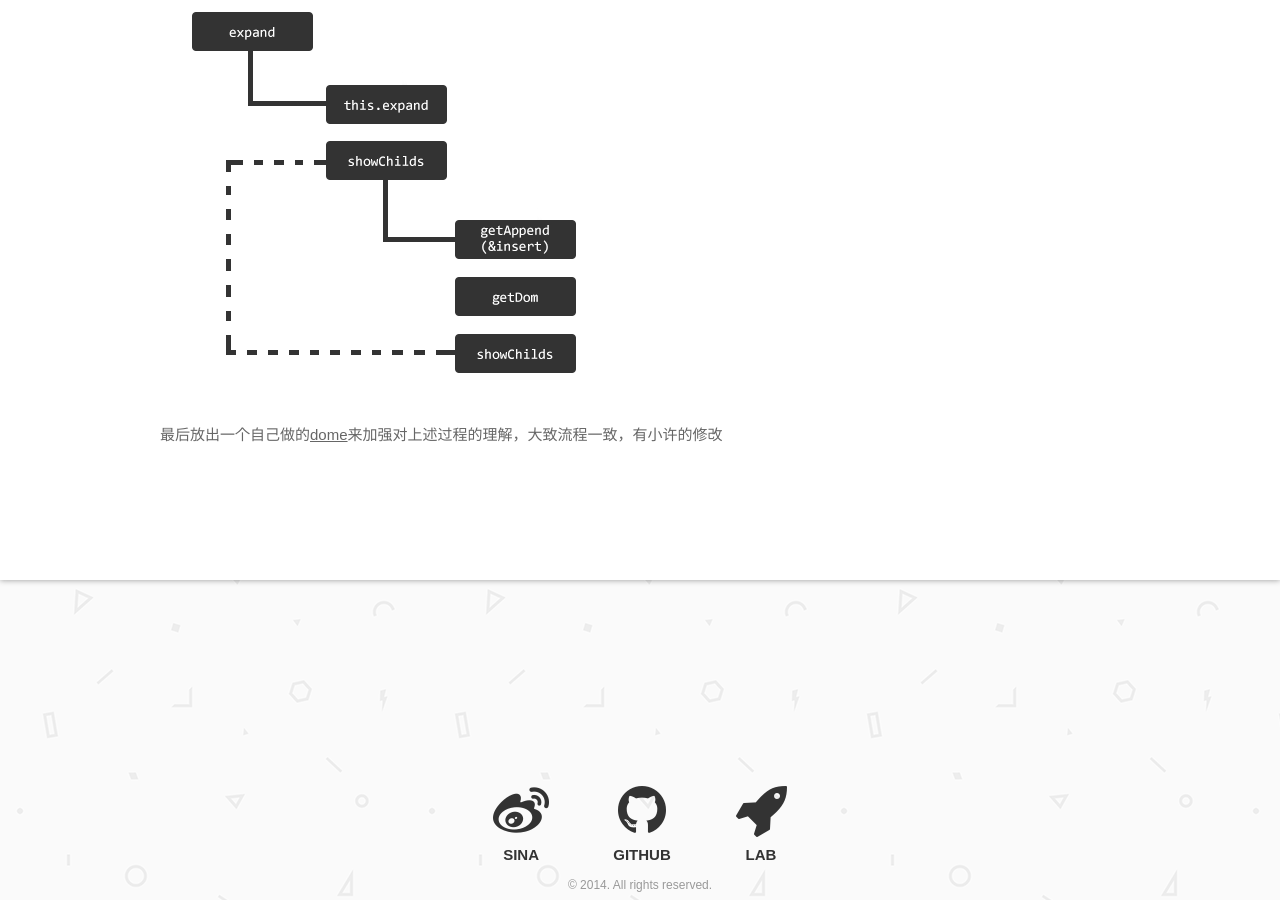
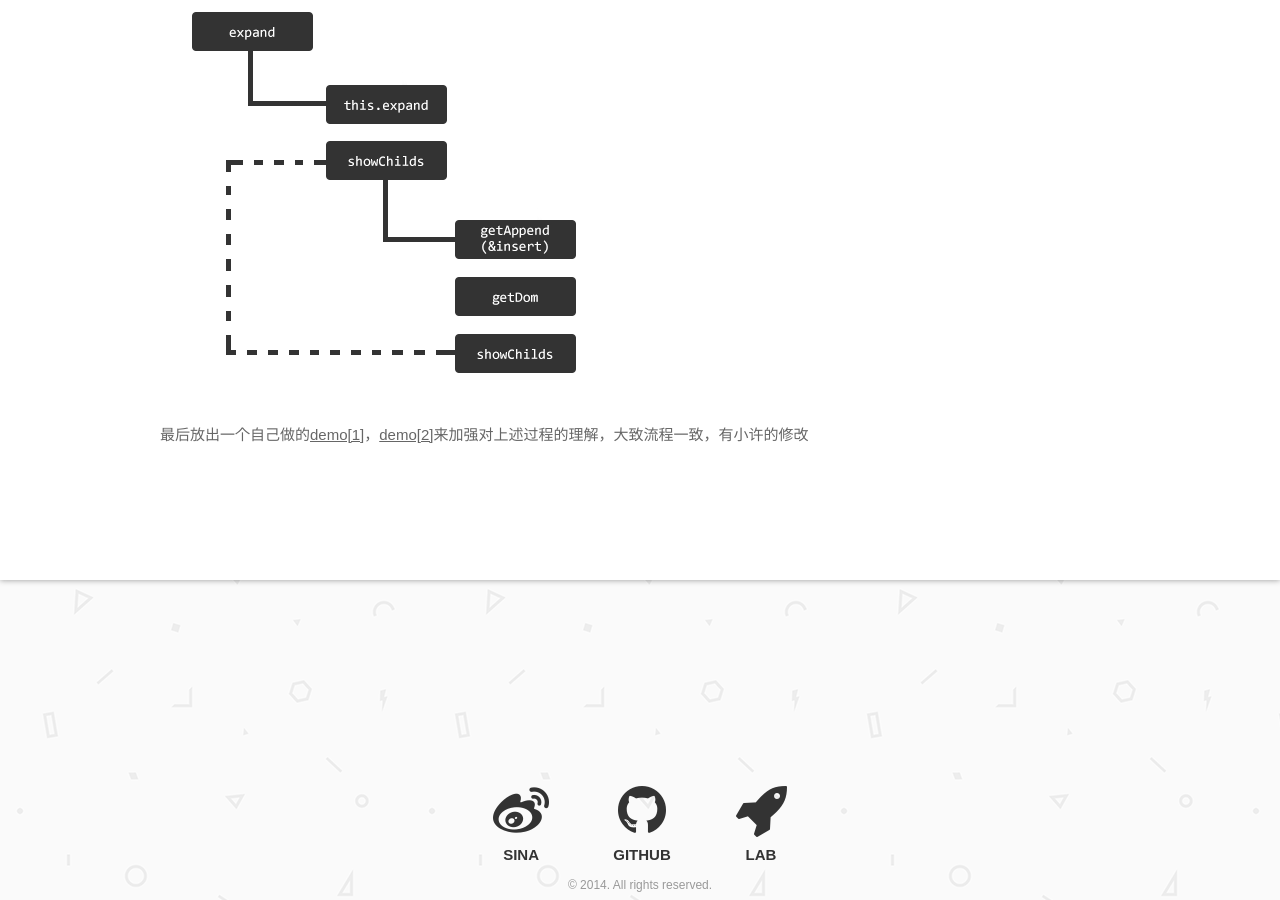
Before and after one commit to lizzz0523/lizzz0523.github.io, a Jekyll site: the page built from _posts/2013-03-20-json-editor.md, in a window 1280 px wide and 900 px high, scrolled down 3274 px. Built offline with Jekyll 4.4.1, drawn with Linux system fonts in a browser that asks for light colours; nearby versions of some CDN libraries; Markdown is read by kramdown in place of the engine named in the settings; comment, search, counter and statistics services are not loaded.

Commit message:
update post

```diff
--- a/_posts/2013-03-20-json-editor.md
+++ b/_posts/2013-03-20-json-editor.md
@@ -110,10 +110,11 @@ tags: [json, editor]
 
 ![流程图][3]
 
-最后放出一个自己做的[dome][4]来加强对上述过程的理解，大致流程一致，有小许的修改
+最后放出一个自己做的[demo[1]][4]，[demo[2]][5]来加强对上述过程的理解，大致流程一致，有小许的修改
 
 
 [1]: http://www.jsoneditoronline.org/
 [2]: https://github.com/josdejong/jsoneditoronline
 [3]: {{ site.url }}/images/post/json-editor-20140609-001.gif
 [4]: http://www.led-zero.org/demo/jsoneditor.html
+[5]: http://www.led-zero.org/demo/jsoneditor-2.html
```
